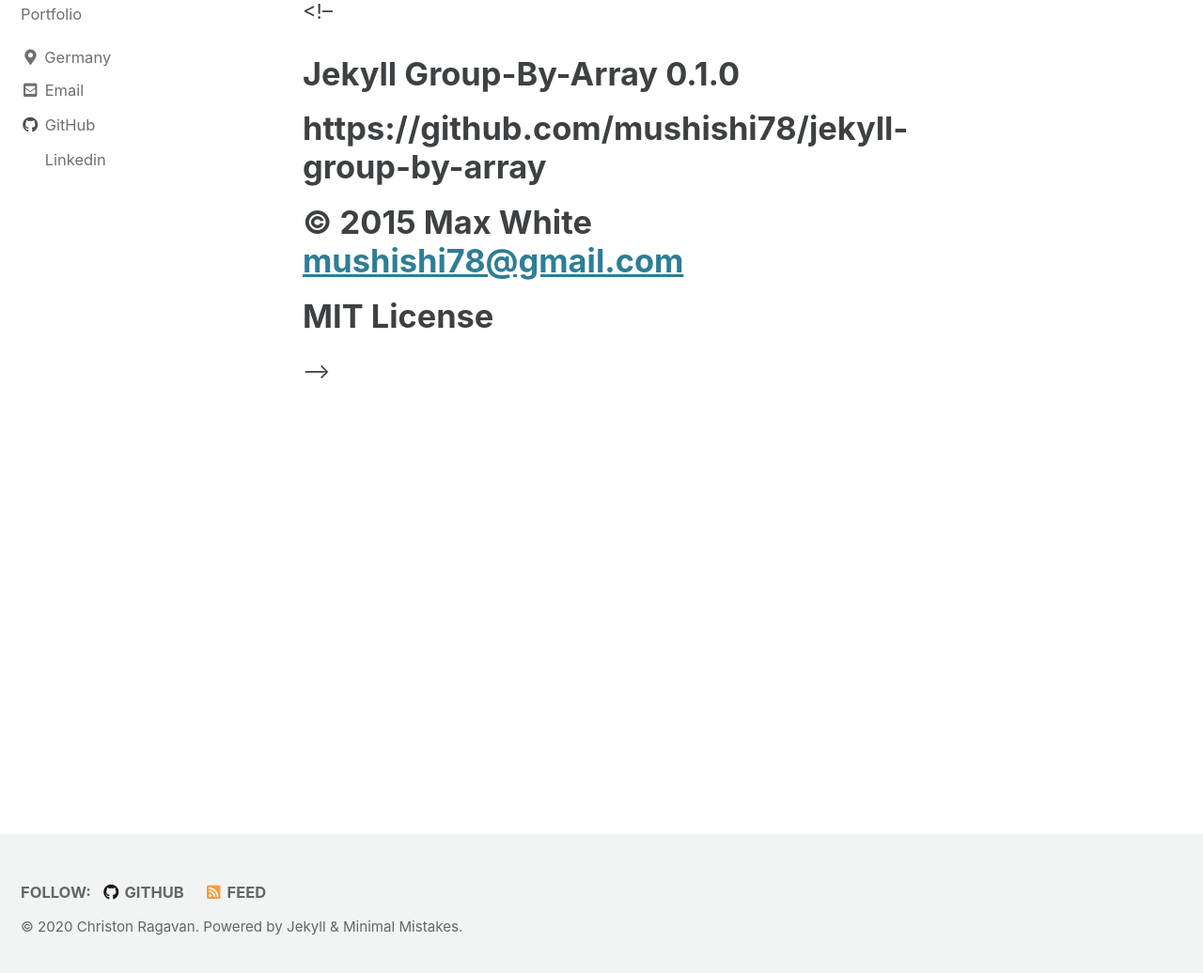
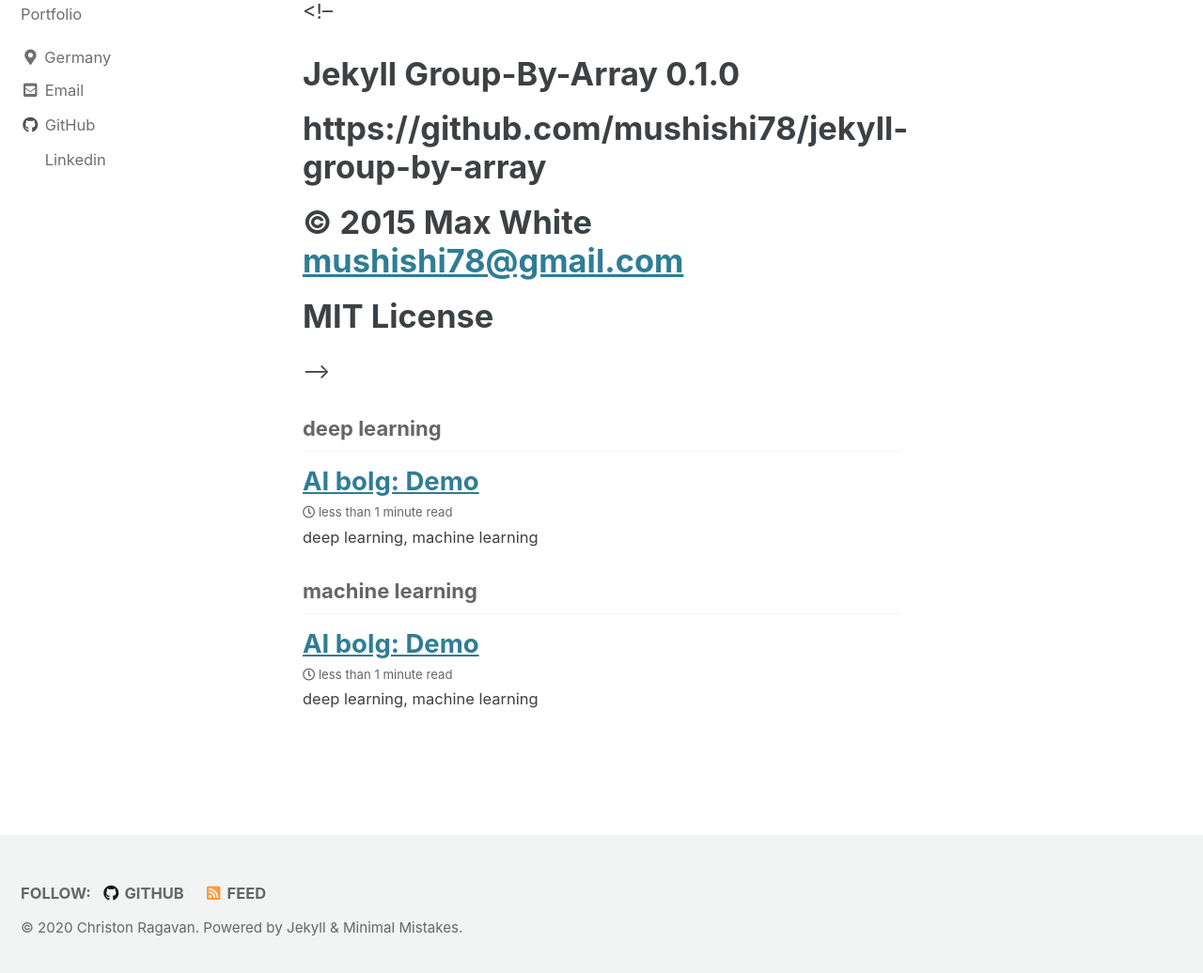
Before and after one commit to Christon-Ragavan/christon.github.io, a Jekyll site: the page built from _pages/projects.md, in a window 1280 px wide and 1324 px high, cut to the strip 281-1317 px from the top of the window. Shown: the whole strip at 94% size. Built offline with Jekyll 4.4.1, drawn with Linux system fonts in a browser that asks for light colours; cached includes are drawn as plain includes.

Commit message:
update02

````diff
--- a/_config.yml
+++ b/_config.yml
@@ -20,7 +20,7 @@ title                    : "Christon Ragavan"
 title_separator          : "-"
 subtitle                 : "The AI Blog" # site tagline that appears below site title in masthead
 name                     : "Christon Ragavan"
-description              : "Portfolio"
+description              : "Portfolio|AI Enthusiast"
 url                      : # the base hostname & protocol for your site e.g. "https://mmistakes.github.io"
 baseurl                  : # the subpath of your site, e.g. "/blog"
 repository               : # GitHub username/repo-name e.g. "mmistakes/minimal-mistakes"
--- /dev/null
+++ b/_posts/2020-10-17-DemoPost.md
@@ -0,0 +1,29 @@
+---
+title: "AI bolg: Demo"
+date: 2020-10-17
+tags: [deep learning, machine learning]
+excerpt: "deep learning, machine learning"
+---
+
+H1 H1-Demo
+
+H2 H2-Dome
+
+Hi this is a demo page to test if everything is working fine
+
+Bulerted list
+
+* First
+** Secound
+
+Number
+1. one
+2. two
+
+python code
+
+```python
+import numpy as np
+print(np.__version__)
+
+```
````
